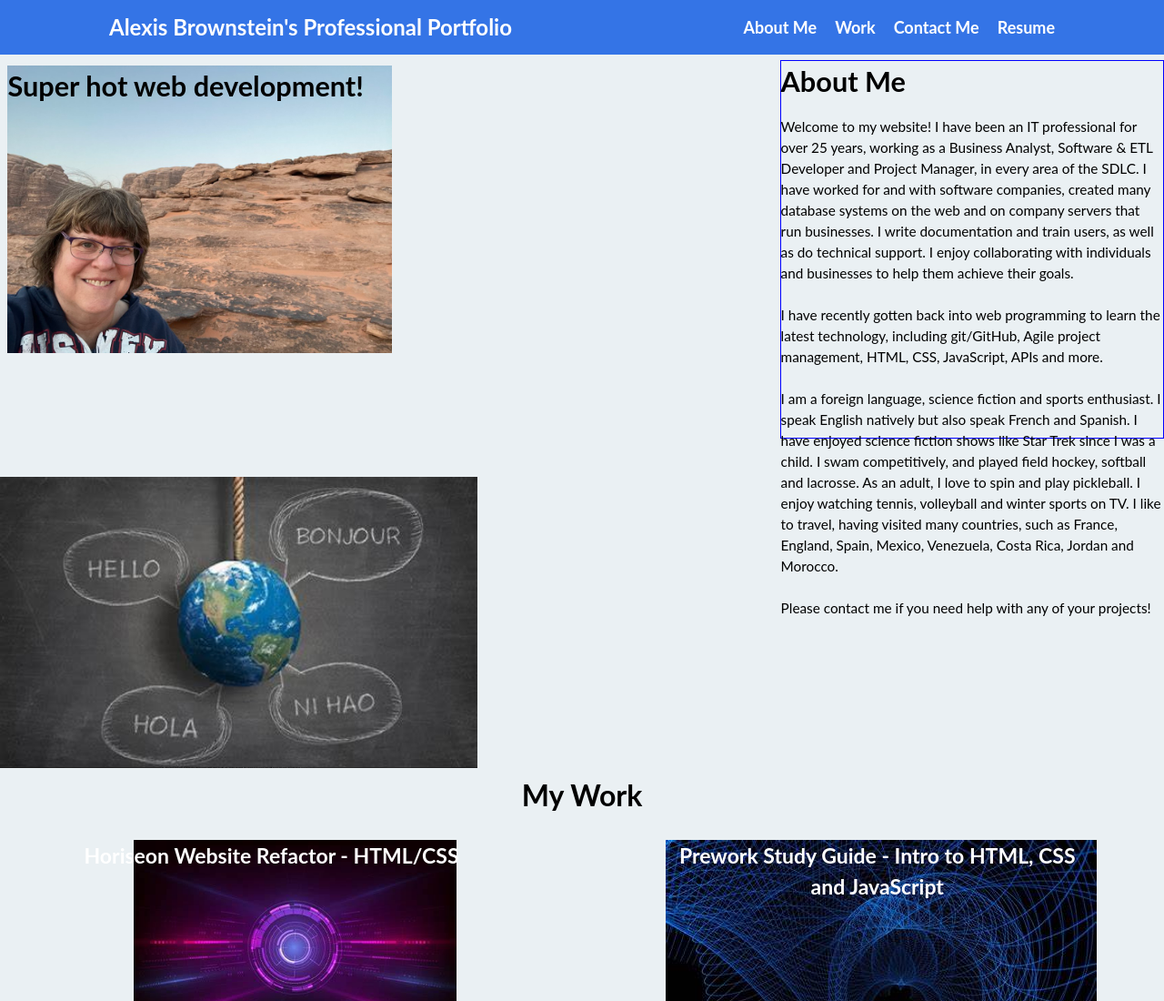
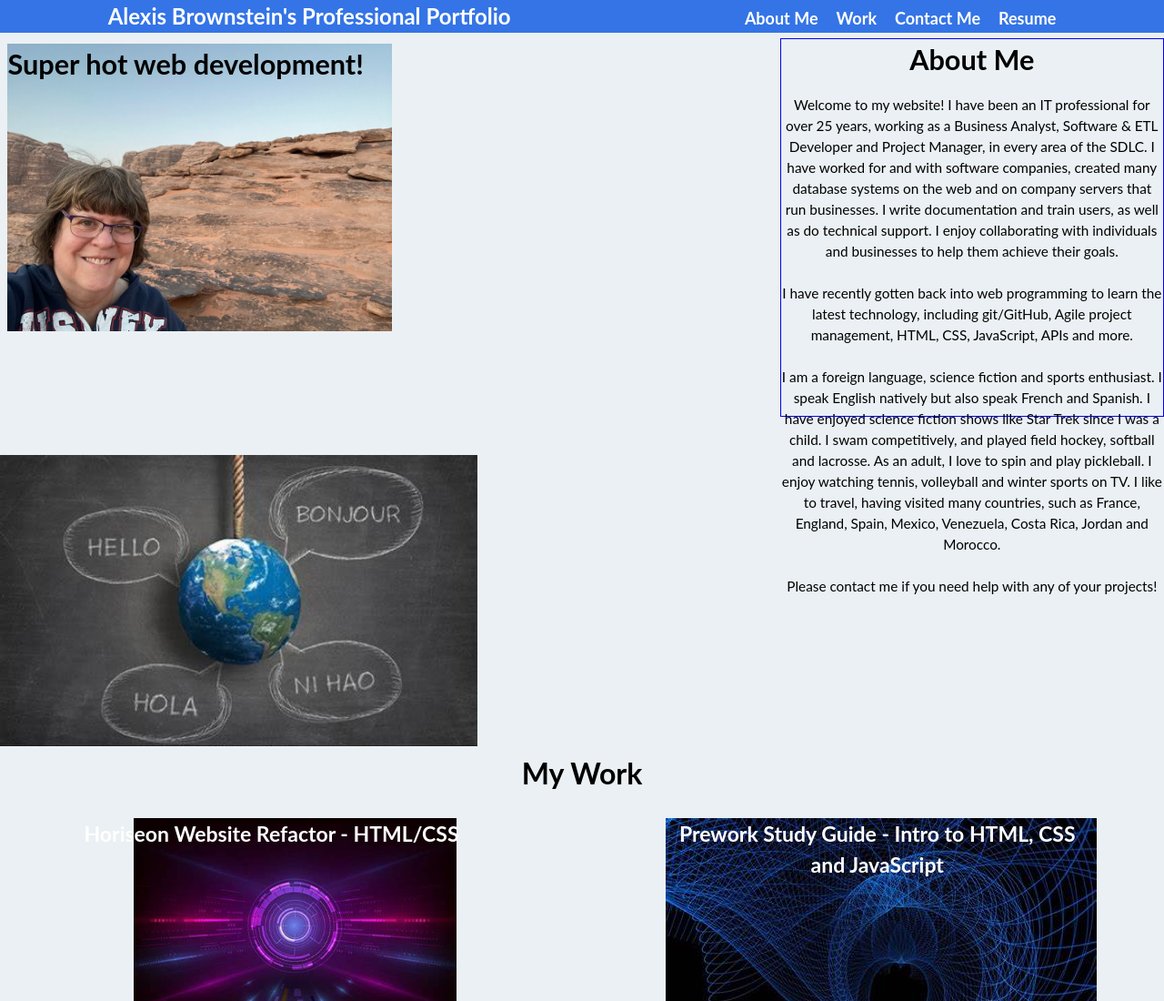
Before and after one commit to abrownstein2022/Mod2AdvCSSPortfolio, a plain HTML site: page index.html in a window 1280 px wide. Shown: the top 1100 px of the page at 91% size. Drawn offline with Linux system fonts and the light colour scheme.

Commit message:
final formatting changes and clean up html and css and reorder css

```diff
--- a/assets/css/style.css
+++ b/assets/css/style.css
@@ -3,11 +3,10 @@ Stylesheet for Professional Portfolio - Challenge #2
 Author: Alexis Brownstein - alexis@drdatabase.com
 Created: 8/22/22
 Last modified:
-8/24/22 7:45pm by Alexis Brownstein
+9/26/22 9am by Alexis Brownstein
 ========================================== */
+
 /* SITEWIDE STYLES */
-
-
 * {
   box-sizing: border-box;
   padding: 0;
@@ -38,47 +37,38 @@ ul {
   list-style-type: none;
 }
 
-.container {
-  max-width: 1100px;
-  margin: 0 auto;
-  padding: 0 30px;
-}
-
-.navbar {
+/* NAV AND HEADER STYLES */
+nav {
   background: #3474e6;
   color: #fff;
   height: 60px;
-}
-
-.navbar .navbarleft {
   font-size: x-large;
   font-weight: bold;
 }
 
-.navbar a {
+nav a {
   color: white;
   text-decoration: none;
   font-size: 18px;
   font-weight: bold;
 }
 
-.navbar a:hover {
+nav a:hover {
   color: yellow;
 }
 
-/*do I really need .container if I'm making the other obj a flexbox?*/
-.container {
+nav {
   display: flex;
-  justify-content: space-between;
+  justify-content:space-around;
   align-items: center;
   height: 100%;
 }
 
-.navbar ul {
+nav ul {
   display: flex;
 }
 
-.navbar ul li {
+nav ul li {
   margin-left: 20px;
 }
 
@@ -91,7 +81,16 @@ header {
   align-items: center;
 }
 
-section {
+header p {
+  width: 100%;
+  color:  black;
+ }
+
+header img{
+ width: 100%;
+ }
+
+ section {
   background-color:rgb(234, 240, 243);
   display: flex; /* creates flexbox */
   flex-wrap: wrap;
@@ -100,15 +99,6 @@ section {
   font-weight: bold;
   justify-content:space-around; /*need space-around to keep spacing*/
 }
-
-header p {
-  width: 100%;
-  color:  black;
- }
-
- header img{
- width: 100%;
- }
 
 .desert {
 position: relative;
@@ -131,8 +121,7 @@ align-items: center;
 .aboutme {
   border:.5px solid blue;
   margin-top: .5%;
-  text-align: left;
-
+  text-align: center;
 }
 
 .worldhello img {
@@ -158,6 +147,7 @@ margin-top: 8%;
   margin-left: 2%;
 }
 
+/* MAIN BODY CONTENT */
 .mywork {
   height: 32vh;
   color:  white;
@@ -235,13 +225,6 @@ margin-top: 8%;
   margin-left: 2%;
 }
 
-
-
-
-/* HEADER STYLES */
-
-/* MAIN BODY CONTENT */
-
   /* FOOTER SECTION */
 footer {
     background-color:  #3474e6;
--- a/index.html
+++ b/index.html
@@ -1,6 +1,5 @@
 <!DOCTYPE html>
 <html lang="en-us">
-
 <head>
   <meta charset="UTF-8">
   <meta name="viewport" content="width=device-width, initial-scale=1.0">
@@ -11,11 +10,9 @@
     integrity="sha512-1ycn6IcaQQ40/MKBW2W4Rhis/DbILU74C1vSrLJxCq57o941Ym01SwNsOMqvEBFlcgUa6xLiPY/NS5R+E6ztJQ=="
     crossorigin="anonymous" referrerpolicy="no-referrer" />
 </head>
-
 <body>
-  <nav class="navbar">
-    <div class="container">
-      <div class="navbarleft">Alexis Brownstein's Professional Portfolio</div>
+  <nav>
+      <div>Alexis Brownstein's Professional Portfolio</div>
       <ul>
         <li>
           <a href="#aboutme">About Me</a>
@@ -30,10 +27,8 @@
           <a href="./assets/files/Alexis_Brownstein_resume092222.pdf" target="_blank">Resume</a>
         </li>
       </ul>
-    </div>
   </nav>
   <header>
-    <!--3 children of header-->
     <div class="desert">
       <h1>Super hot web development!</h1>
       <img src="./assets/images/AlexisWadiRumHeaderImage.jpg"
@@ -74,7 +69,7 @@
         <img src="./assets/images/imageforhtmlcssproj.jpg" alt="Image that says html-css to link to project on html and css code refactor.">
         </a>
       </div>
-      <div class="firstproj">  <!--this one has to be bigger since first project-->
+      <div class="firstproj">  <!--this img has to be bigger since first project-->
         <h1>Prework Study Guide - Intro to HTML, CSS and JavaScript</h1>
         <a href="https://abrownstein2022.github.io/prework-study-guide" target="_blank">
         <img src="./assets/images/imageforprework.jpg" alt="Image that says HTML to link to first web project, the prework study guide.">
@@ -128,5 +123,4 @@
   <p>&copy;2022 Alexis Brownstein/Rutgers Coding Bootcamp</p>
 </footer>
 </div>
-
 </html>
```
